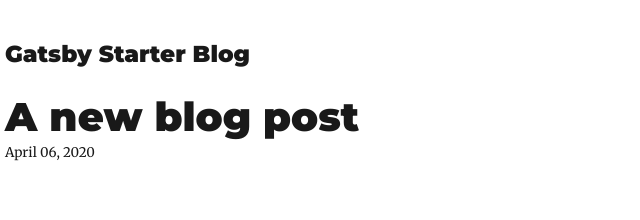
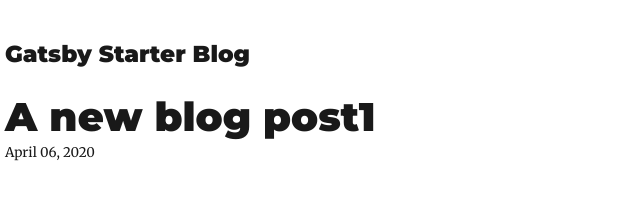
Before and after one commit to rbohnet/gatsby-poc, a Gatsby site: page /2020-04-07-a-new-blog-post/ in a window 1280 px wide. Shown: the top 220 px of the page, 320-960 px from the left. Built offline with nearby package versions, Linux system fonts and the light colour scheme; Gatsby itself is replaced by a stand-in of ours; some packages are replaced by stand-ins of ours.

Commit message:
Update Blog “2020-04-07-a-new-blog-post”

```diff
--- a/content/blog/2020-04-07-a-new-blog-post.md
+++ b/content/blog/2020-04-07-a-new-blog-post.md
@@ -1,5 +1,5 @@
 ---
-title: A new blog post
+title: A new blog post1
 date: 2020-04-06T03:26:14.673Z
 description: This is my first blog post
 ---
```
